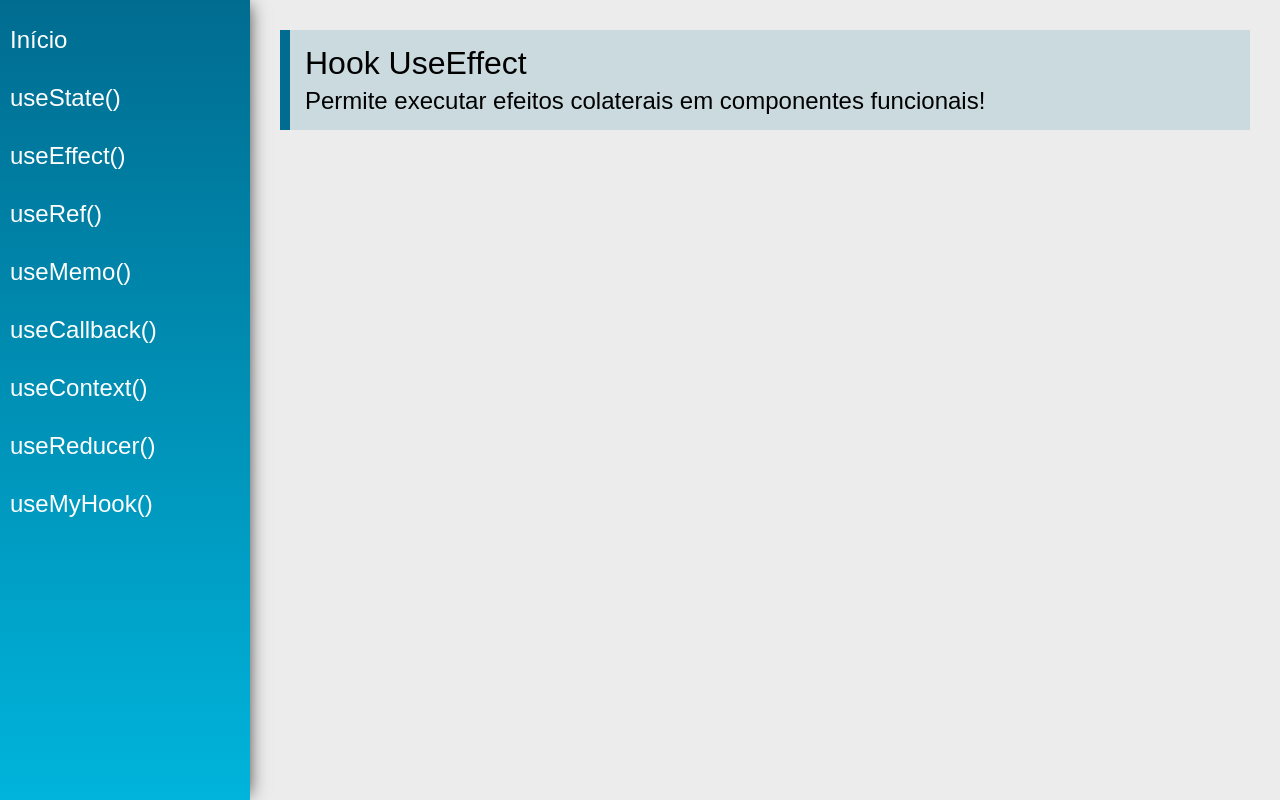
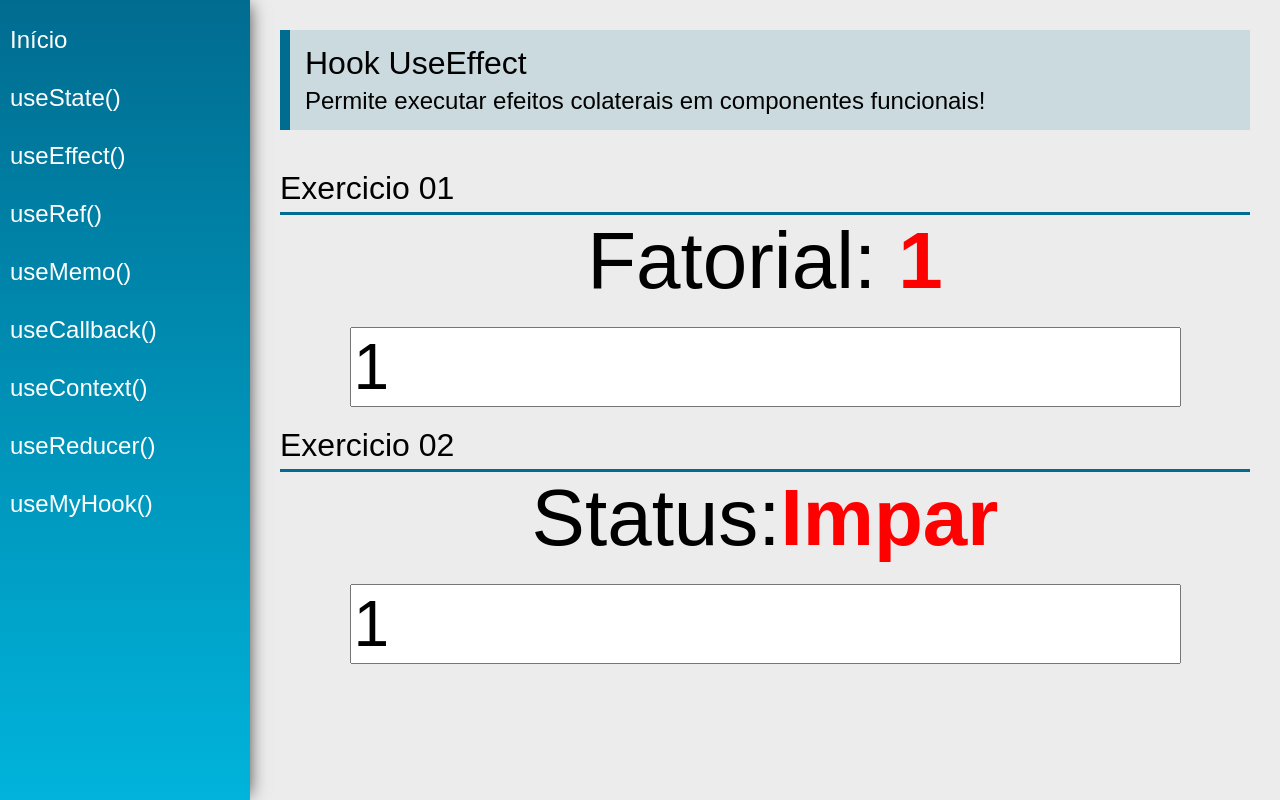
Before and after one commit to Snoopyh/React-Hooks, a React (Vite) app: page /useEffect in a window 1280 px wide. Built offline with nearby package versions, Linux system fonts and the light colour scheme.

Commit message:
UseEffect

```diff
--- a/src/views/examples/UseEffect.jsx
+++ b/src/views/examples/UseEffect.jsx
@@ -1,15 +1,77 @@
-import React from 'react'
-import PageTitle from '../../components/layout/PageTitle'
+import React, { useEffect, useState } from "react";
+import PageTitle from "../../components/layout/PageTitle";
+import SectionTitle from "../../components/layout/SectionTitle";
+
+function calcFatorial(num) {
+    const n = parseInt(num)
+    if(n < 0 ) return -1
+    if(n === 0 ) return 1
+    return calcFatorial(n - 1) * n
+}
+
+function calcPar(num){
+    const n = parseInt(num)
+    if(n % 2 === 0 ) return "Par"
+    else{return "Impar"}
+}
+
 
 const UseEffect = (props) => {
+    // ex 01
+  const [number, setNumber] = useState(1);
+  const [fatorial , setFatorial] = useState(1)
+  // ex 02
+  const [parOuImpar, setParOuImpar] = useState(1)
+  const [status, setStatus] = useState('Impar')
+
+  useEffect(function() {
+    setFatorial(calcFatorial(number))
+  }, [number])
+
+  useEffect(function(){
+    if(fatorial > 1000000){
+        document.title = "Eita"
+    }
+  },[fatorial])
+
+  useEffect(function(){
+    setStatus(calcPar(parOuImpar))
+  },[parOuImpar])
+
+
+
   return (
     <div className="UseEffect">
       <PageTitle
         title="Hook UseEffect"
         subtitle="Permite executar efeitos colaterais em componentes funcionais!"
       />
+      <SectionTitle title="Exercicio 01"/>
+      <div className="center">
+        <div>
+          <span className="text">Fatorial: </span>
+          <span className="text red">{fatorial === -1 ? "Não Existe" : fatorial}</span>
+
         </div>
-    )
-}
 
-export default UseEffect
+        <input
+          type="number"
+          className="input"
+          value={number}
+          onChange={(e) => setNumber(e.target.value)}
+        />
+      </div>
+      <SectionTitle title="Exercicio 02"/>
+      <div className="center">
+        <div>
+            <span className="text">Status:</span>
+            <span className="text red">{status}</span>
+        </div>
+        <input type="number" className="input" value={parOuImpar}
+        onChange={e => setParOuImpar(e.target.value)}/>
+      </div>
+    </div>
+  );
+};
+
+export default UseEffect;
```
Lines whose indentation alone changed are shown as unchanged.
